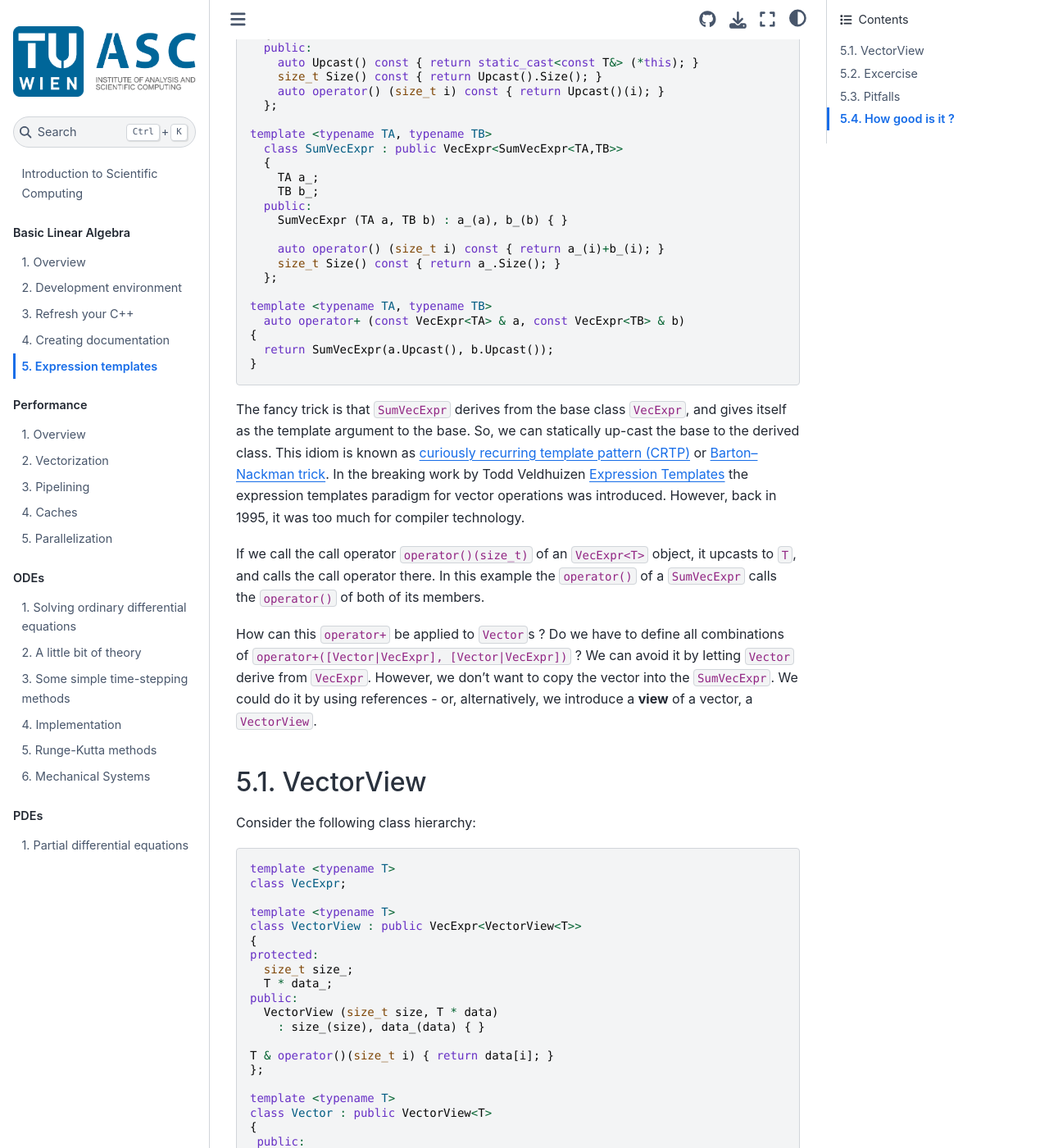
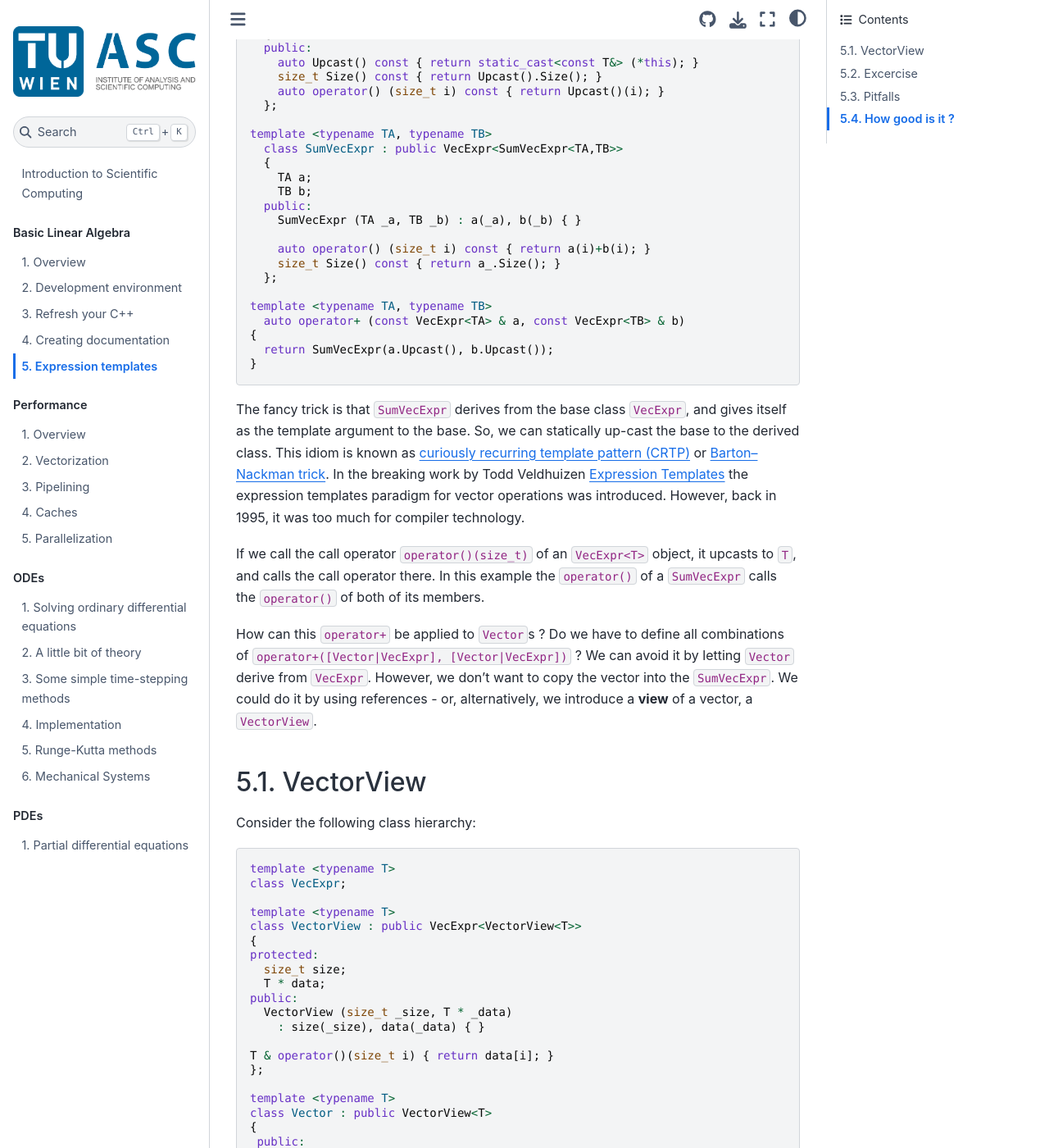
Before and after one commit to JSchoeberl/IntroSC, a Jupyter Book: the page built from basiclinalg/bla-expressions.md, in a window 1280 px wide and 1400 px high, scrolled down 1041 px. Shown: the whole window at 82% size. Built offline with Jupyter Book 1.0.4 settings and Sphinx 7.4.7 and the Sphinx Book theme 1.1.4, drawn with Linux system fonts in a browser that asks for light colours; pages that are not in the unit, such as notebooks, are missing from menus; some of the changed text lies outside the part shown.

Commit message:
upadte expression templates

````diff
--- a/basiclinalg/bla-expressions.md
+++ b/basiclinalg/bla-expressions.md
@@ -49,12 +49,12 @@
 template <typename TA, typename TB>
   class SumVecExpr : public VecExpr<SumVecExpr<TA,TB>>
   {
-    TA a_;
-    TB b_;
+    TA a;
+    TB b;
   public:
-    SumVecExpr (TA a, TB b) : a_(a), b_(b) { }
+    SumVecExpr (TA _a, TB _b) : a(_a), b(_b) { }
 
-    auto operator() (size_t i) const { return a_(i)+b_(i); }
+    auto operator() (size_t i) const { return a(i)+b(i); }
     size_t Size() const { return a_.Size(); }
   };
 
@@ -88,11 +88,11 @@
 class VectorView : public VecExpr<VectorView<T>>
 {
 protected:
-  size_t size_;
-  T * data_;
+  size_t size;
+  T * data;
 public:
-  VectorView (size_t size, T * data)
-    : size_(size), data_(data) { }
+  VectorView (size_t _size, T * _data)
+    : size(_size), data(_data) { }
 
 T & operator()(size_t i) { return data[i]; }
 };
@@ -103,7 +103,7 @@
  public:
    Vector (size_t size)
      : VectorView (size, new T[size]) { }
-   ~Vector() { delete [] data_; }
+   ~Vector() { delete [] data; }
 };
 
 ```
@@ -124,11 +124,11 @@
 A generalization of a `VectorView` allows vectors whose value don't have to lie consecutively in memory. For that we provide the `dist` member variable:
 ```cpp
 class VectorView {
-  size_t size_;
-  size_t dist_;
-  T * data_;
+  size_t size;
+  size_t dist;
+  T * data;
   ...
-  T & operator()(size_t i) { return data[i*dist_]; }
+  T & operator()(size_t i) { return data[i*dist]; }
 }
 ```
 
@@ -137,11 +137,11 @@
 ```cpp
 template <typename T, typename TDIST=std::integral_constant<1>>
 class VectorView {
-  size_t size_;
-  TDIST dist_;
-  T * data_;
+  size_t size;
+  TDIST dist;
+  T * data;
   ...
-  T & operator()(size_t i) { return data[i*dist_]; }
+  T & operator()(size_t i) { return data[i*dist]; }
 }
 ```
 
@@ -154,7 +154,7 @@
     ```cpp
     template <typename T, template ORDERING>
     class MatrixView {
-      size_t height_, width_, dist_;
+      size_t height, width, dist;
       T * data_;
     }
     ```
````
